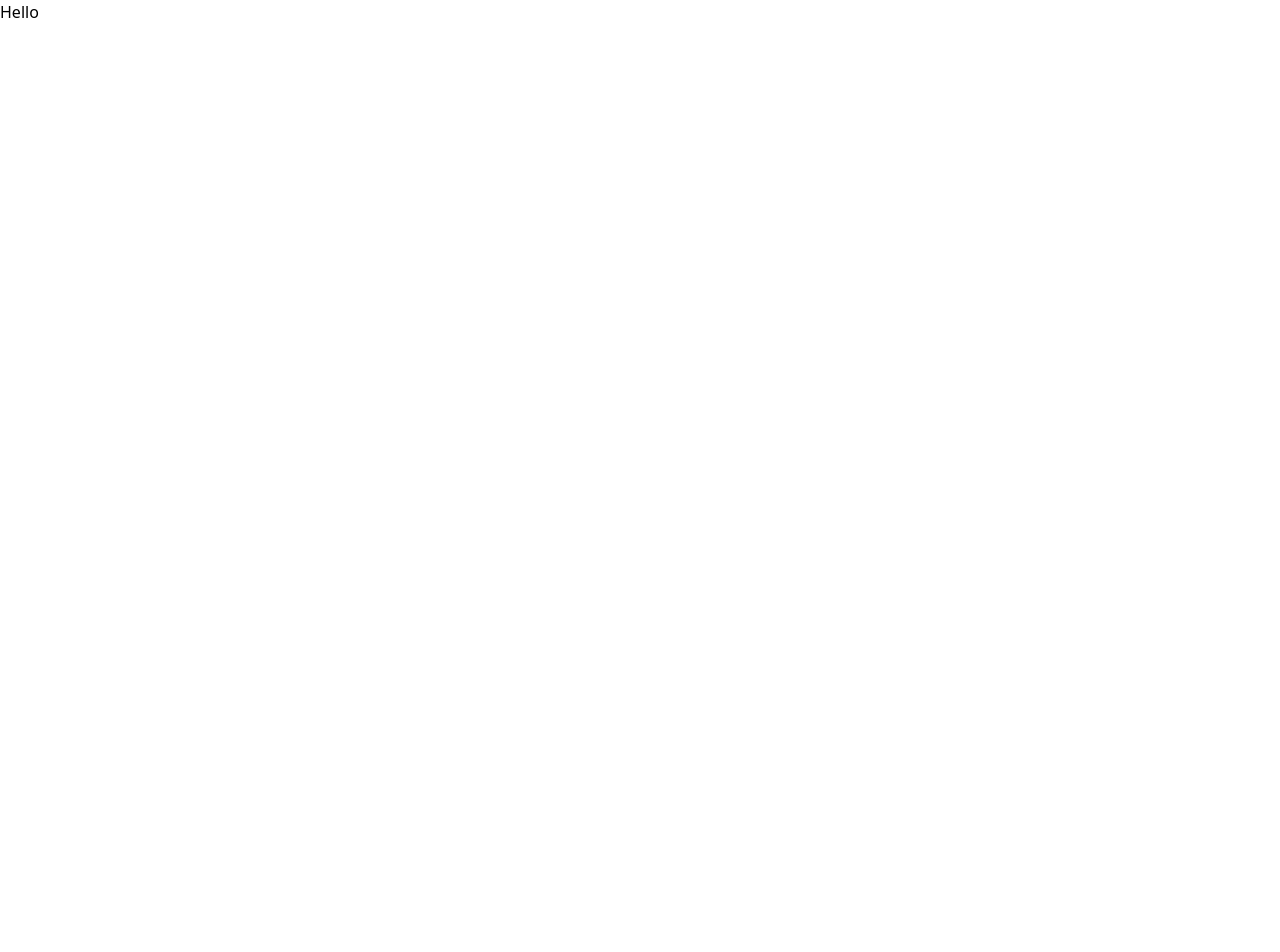
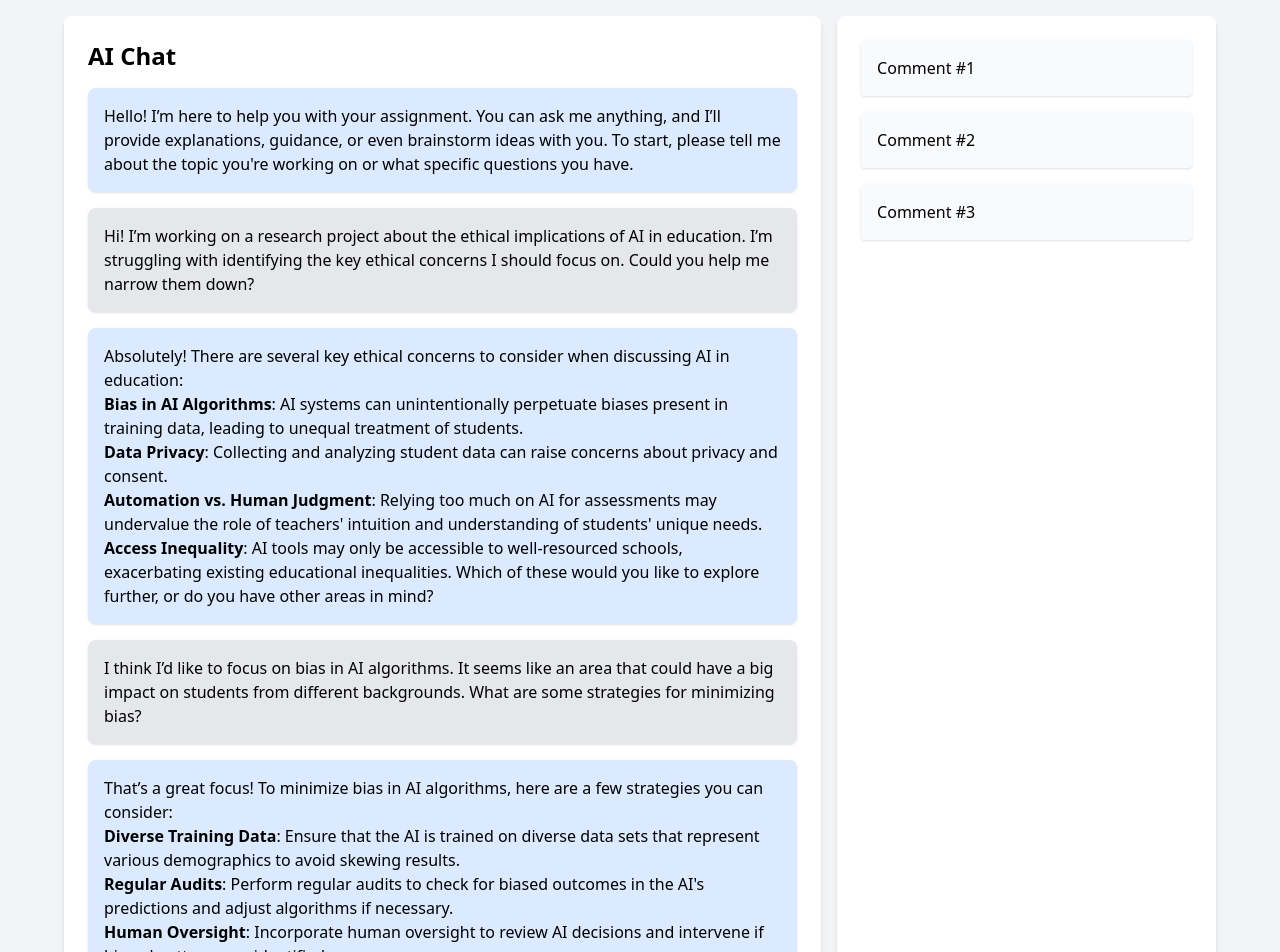
Before and after one commit to johnnyoshika/react-gdocs-commenting, a React (Vite) app: page / in a window 1280 px wide. Shown: the top 952 px of the page. Before the commit the page ends 800 px from the top, so only its background shows below. Built offline with nearby package versions, Linux system fonts and the light colour scheme.

Commit message:
Add basic chat UI

```diff
--- a/src/App.tsx
+++ b/src/App.tsx
@@ -1,5 +1,34 @@
+import Message from './Message';
+import { messages } from './data';
+
 const App = () => {
-  return <div>Hello</div>;
+  return (
+    <div className="flex justify-center items-start min-h-screen bg-gray-100 p-4">
+      <div className="max-w-6xl w-full flex">
+        <div className="w-2/3 bg-white p-6 rounded-lg shadow-md mr-4">
+          <h2 className="text-2xl font-bold mb-4">AI Chat</h2>
+          <div>
+            {messages.map(message => (
+              <Message key={message.id} message={message} />
+            ))}
+          </div>
+        </div>
+        <div className="w-1/3 bg-white p-6 rounded-lg shadow-md">
+          <div className="space-y-4">
+            <div className="p-4 bg-gray-50 rounded shadow">
+              Comment #1
+            </div>
+            <div className="p-4 bg-gray-50 rounded shadow">
+              Comment #2
+            </div>
+            <div className="p-4 bg-gray-50 rounded shadow">
+              Comment #3
+            </div>
+          </div>
+        </div>
+      </div>
+    </div>
+  );
 };
 
 export default App;
--- /dev/null
+++ b/src/Message/index.tsx
@@ -0,0 +1,17 @@
+import ReactMarkdown from 'react-markdown';
+import type { Message } from '../types';
+
+const Message = ({ message }: { message: Message }) => {
+  return (
+    <div
+      key={message.id}
+      className={`mb-4 p-4 rounded-lg shadow ${
+        message.role === 'assistant' ? 'bg-blue-100' : 'bg-gray-200'
+      }`}
+    >
+      <ReactMarkdown>{message.content}</ReactMarkdown>
+    </div>
+  );
+};
+
+export default Message;
--- /dev/null
+++ b/src/data.ts
@@ -0,0 +1,61 @@
+import Message from './Message';
+
+export const messages: Message[] = [
+  {
+    id: '1',
+    content:
+      "Hello! I’m here to help you with your assignment. You can ask me anything, and I’ll provide explanations, guidance, or even brainstorm ideas with you. To start, please tell me about the topic you're working on or what specific questions you have.",
+    role: 'assistant',
+  },
+  {
+    id: '2',
+    content:
+      'Hi! I’m working on a research project about the ethical implications of AI in education. I’m struggling with identifying the key ethical concerns I should focus on. Could you help me narrow them down?',
+    role: 'user',
+  },
+  {
+    id: '3',
+    content:
+      'Absolutely! There are several key ethical concerns to consider when discussing AI in education:\n' +
+      '1. **Bias in AI Algorithms**: AI systems can unintentionally perpetuate biases present in training data, leading to unequal treatment of students.\n' +
+      '2. **Data Privacy**: Collecting and analyzing student data can raise concerns about privacy and consent.\n' +
+      "3. **Automation vs. Human Judgment**: Relying too much on AI for assessments may undervalue the role of teachers' intuition and understanding of students' unique needs.\n" +
+      '4. **Access Inequality**: AI tools may only be accessible to well-resourced schools, exacerbating existing educational inequalities.\n' +
+      'Which of these would you like to explore further, or do you have other areas in mind?',
+    role: 'assistant',
+  },
+  {
+    id: '4',
+    content:
+      'I think I’d like to focus on bias in AI algorithms. It seems like an area that could have a big impact on students from different backgrounds. What are some strategies for minimizing bias?',
+    role: 'user',
+  },
+  {
+    id: '5',
+    content:
+      'That’s a great focus! To minimize bias in AI algorithms, here are a few strategies you can consider:\n' +
+      '1. **Diverse Training Data**: Ensure that the AI is trained on diverse data sets that represent various demographics to avoid skewing results.\n' +
+      "2. **Regular Audits**: Perform regular audits to check for biased outcomes in the AI's predictions and adjust algorithms if necessary.\n" +
+      '3. **Human Oversight**: Incorporate human oversight to review AI decisions and intervene if biased patterns are identified.\n' +
+      '4. **Transparency**: Make the decision-making process of the AI as transparent as possible so that stakeholders can understand and address any concerns.\n' +
+      'Would you like to dive deeper into any of these strategies?',
+    role: 'assistant',
+  },
+  {
+    id: '6',
+    content:
+      'I’d love to learn more about regular audits. How can they be implemented effectively to catch biased outcomes in real-time?',
+    role: 'user',
+  },
+  {
+    id: '7',
+    content:
+      'Great question! Implementing regular audits can involve several key practices:\n' +
+      '1. **Monitoring Data Outputs**: Continuously monitor AI-generated outputs and compare them against expected behavior across different demographics.\n' +
+      '2. **Feedback Loops**: Set up feedback mechanisms where users or stakeholders can report biased behavior for immediate review.\n' +
+      "3. **Bias Detection Tools**: Use specialized software tools that analyze your model's predictions for patterns of bias and provide real-time alerts.\n" +
+      '4. **Periodic Model Evaluation**: Regularly evaluate and retrain your AI models using updated and balanced data sets to keep biases in check.\n' +
+      'Would you like to know more about any specific audit technique?',
+    role: 'assistant',
+  },
+];
--- /dev/null
+++ b/src/types.ts
@@ -0,0 +1,5 @@
+export type Message = {
+  id: string;
+  content: string;
+  role: 'user' | 'assistant';
+};
```
